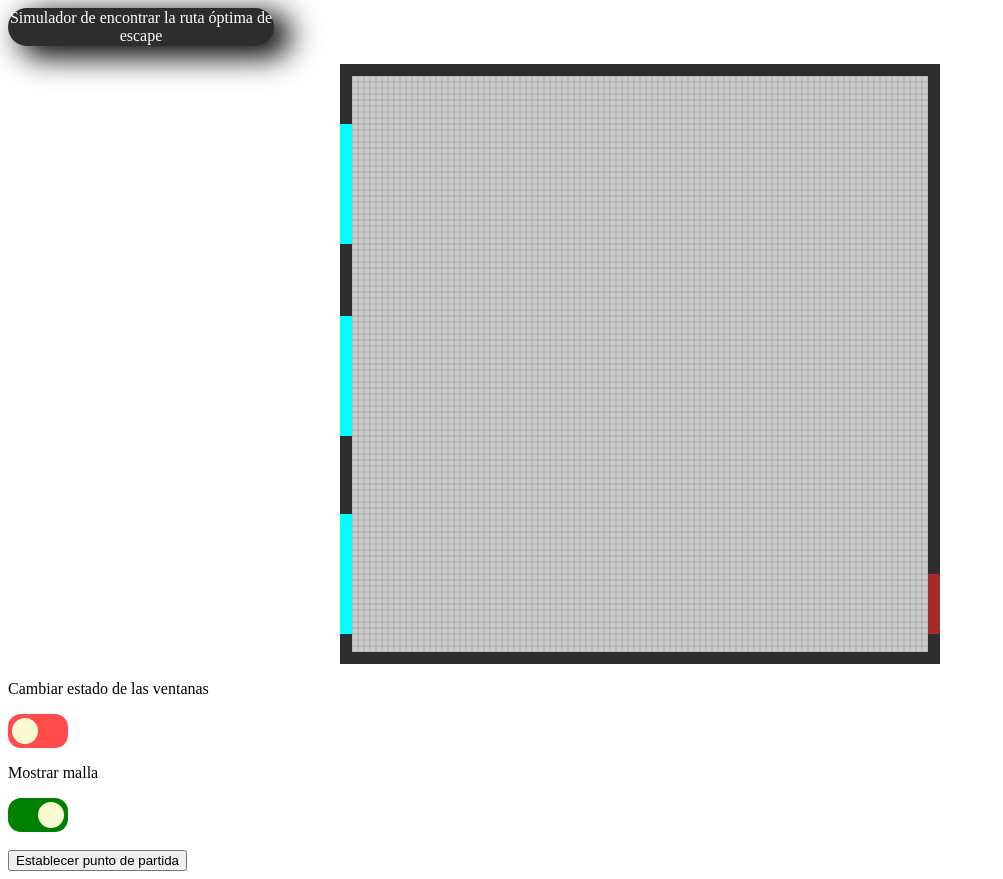
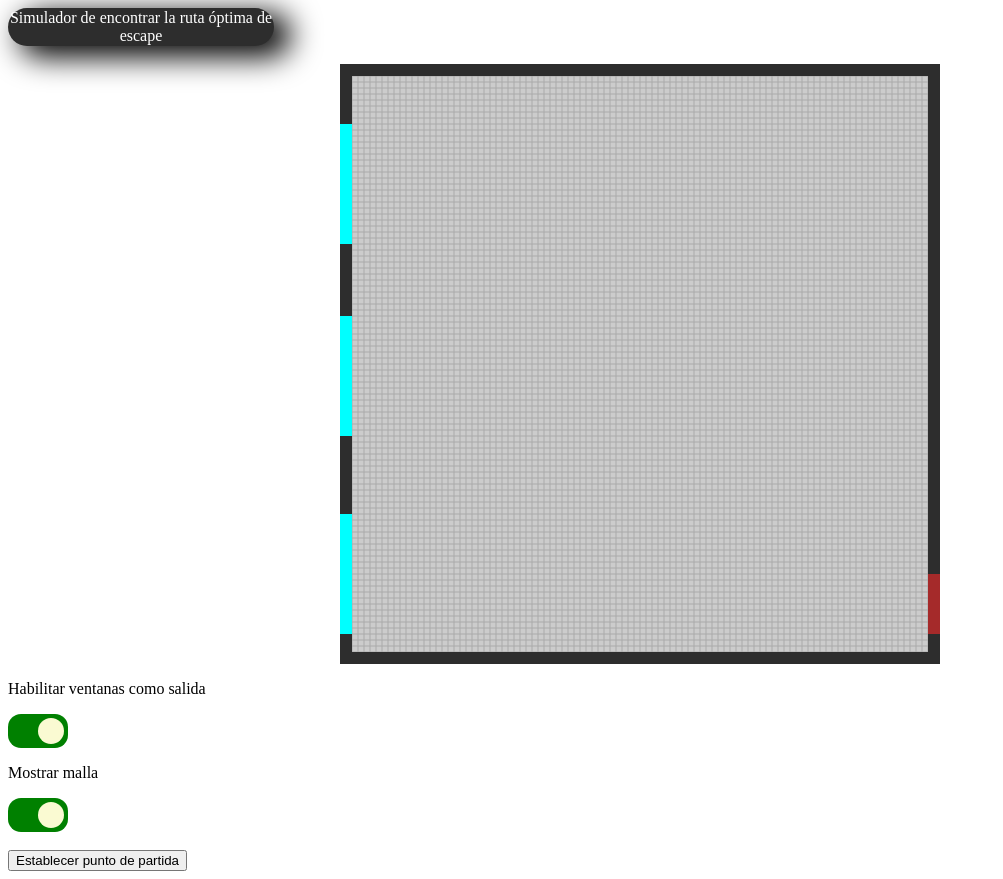
Before and after one commit to psfer07/aco, a plain HTML site: page index.html in a window 1280 px wide. Shown: the whole page, without its empty margins (0-1003 px from the left). Drawn offline with Linux system fonts and the light colour scheme.

Commit message:
Minor UI changes

```diff
--- a/index.html
+++ b/index.html
@@ -13,9 +13,9 @@
     <header>Simulador de encontrar la ruta óptima de escape</header>
     <br>
     <canvas id="aco_render"></canvas>
-    <p>Cambiar estado de las ventanas</p>
+    <p>Habilitar ventanas como salida</p>
     <label id="windows" class="switch">
-        <input type="checkbox" name="Change window state">
+        <input type="checkbox" name="Change window state" checked>
         <span class="slider"></span>
       </label>
       <p>Mostrar malla</p>
```
